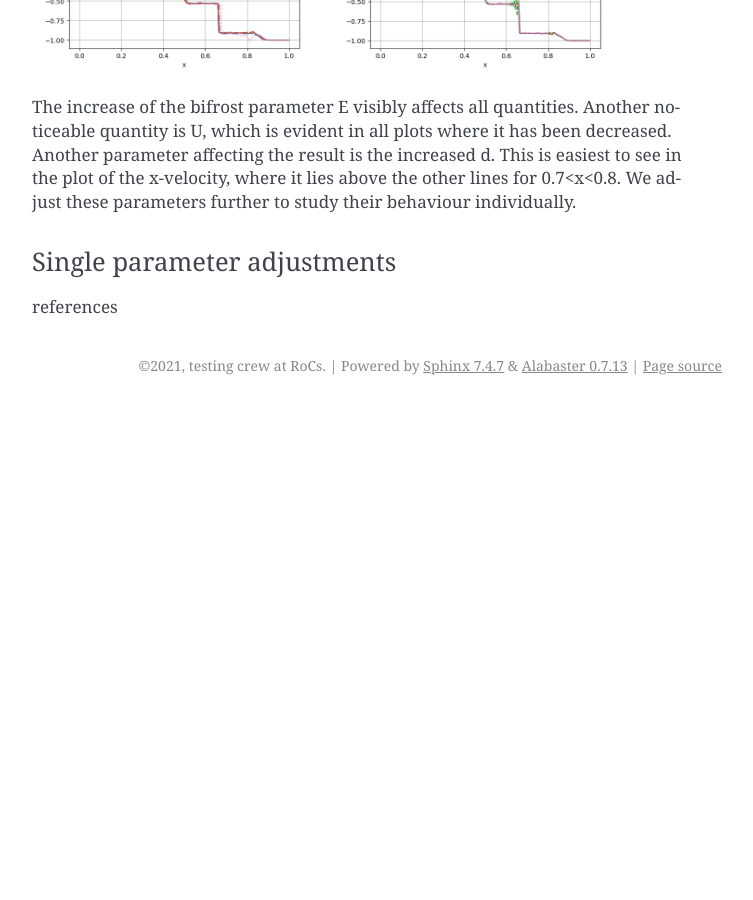
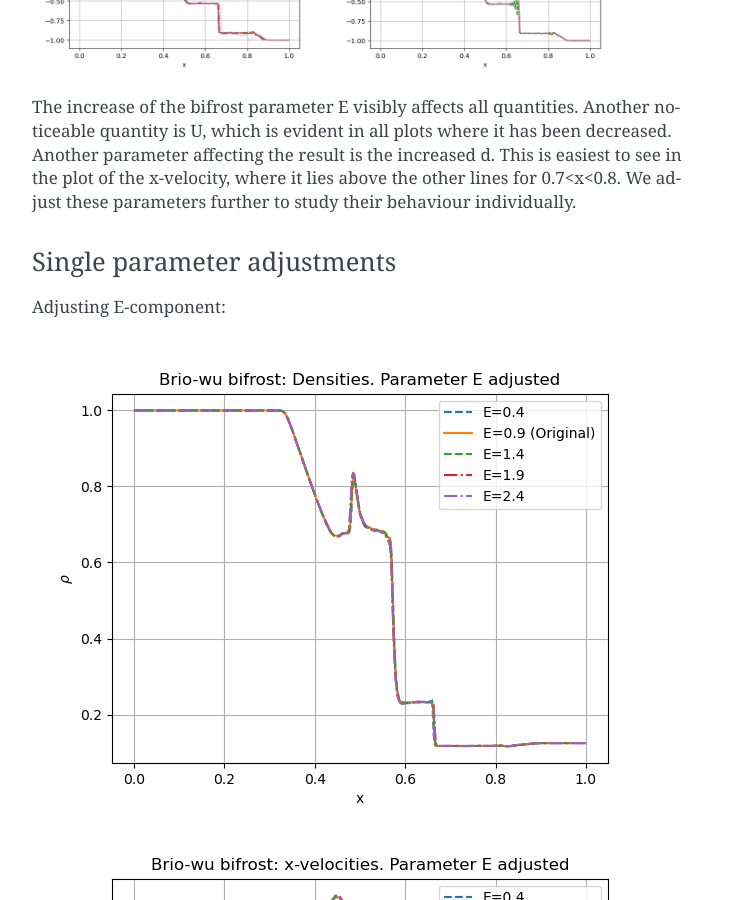
Before and after one commit to guadabsb15/summer_2021_report, a Sphinx documentation site: the page built from docs/source/briowu.rst, in a window 1280 px wide and 900 px high, scrolled down 3022 px. Shown: the whole window, without its empty margins (388-1141 px from the left). Built offline with Sphinx 7.4.7, drawn with Linux system fonts in a browser that asks for light colours; before the commit the page ends 3427 px from its top, so only the background shows below that.

Commit message:
Added images of single parameter adjustments on U, e and E.

```diff
--- a/docs/source/briowu.rst
+++ b/docs/source/briowu.rst
@@ -100,6 +100,13 @@ The increase of the bifrost parameter E visibly affects all quantities. Another
 Single parameter adjustments
 ............................
 
+Adjusting E-component:
+
+.. image:: images_brio-wu_bifrost/E-adjust_initial/brio-wu_E-adjust_rho.png
+
+.. image:: images_brio-wu_bifrost/E-adjust_initial/brio-wu_E-adjust_ux.png
+
+.. image:: images_brio-wu_bifrost/E-adjust_initial/brio-wu_E-adjust_by.png
 
 
 references
```
Also changed, not shown: docs/source/images_brio-wu_bifrost/E-adjust_initial/brio-wu_E-adjust_by.png (added), docs/source/images_brio-wu_bifrost/E-adjust_initial/brio-wu_E-adjust_rho.png (added), docs/source/images_brio-wu_bifrost/E-adjust_initial/brio-wu_E-adjust_ux.png (added), docs/source/images_brio-wu_bifrost/U-adjust_initial/brio-wu_U-adjust_by.png (added), docs/source/images_brio-wu_bifrost/U-adjust_initial/brio-wu_U-adjust_rho.png (added), docs/source/images_brio-wu_bifrost/U-adjust_initial/brio-wu_U-adjust_ux.png (added), docs/source/images_brio-wu_bifrost/d-adjust_initial/brio-wu_d-adjust_by.png (added), docs/source/images_brio-wu_bifrost/d-adjust_initial/brio-wu_d-adjust_rho.png (added), docs/source/images_brio-wu_bifrost/d-adjust_initial/brio-wu_d-adjust_ux.png (added).
